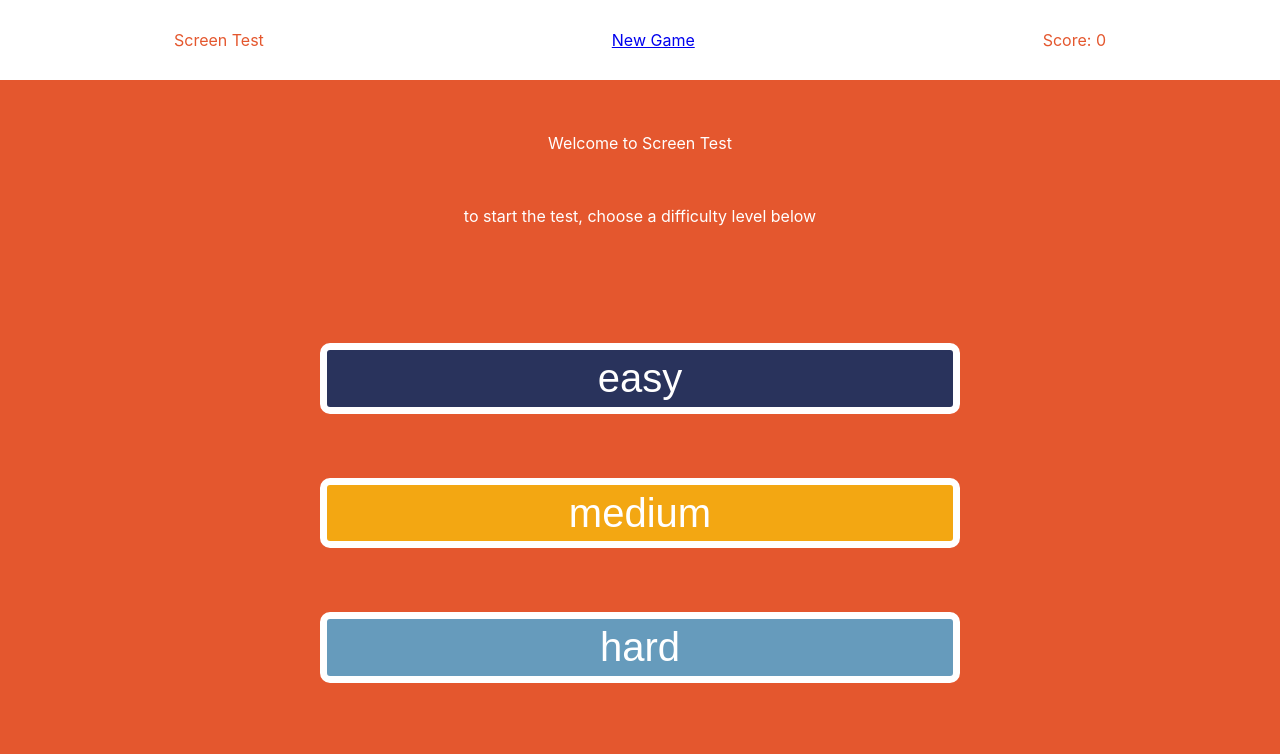
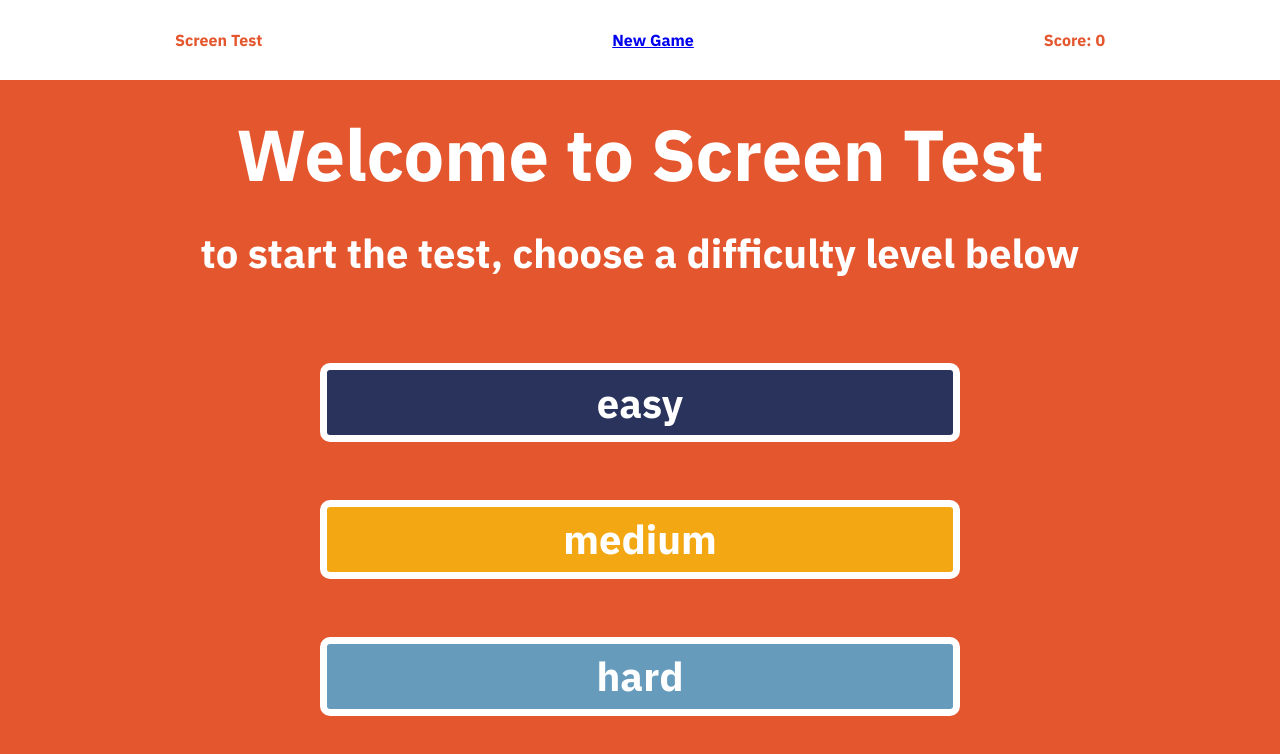
Before and after one commit to cjstarke/screentest, a React (Create React App) app in the folder screen-test/: page / in a window 1280 px wide. Shown: the top 754 px of the page. Built offline with nearby package versions, Linux system fonts and the light colour scheme.

Commit message:
loading working, more css

```diff
--- a/screen-test/src/App.css
+++ b/screen-test/src/App.css
@@ -1,5 +1,9 @@
+@import url('https://fonts.googleapis.com/css?family=IBM+Plex+Mono:400,400i|IBM+Plex+Sans+Condensed:400,400i|IBM+Plex+Sans:100,100i,400,400i,700,700i|IBM+Plex+Serif:400,400i&display=swap');
+
 .App {
   text-align: center;
+  font-family: 'IBM Plex Sans';
+  font-weight: bold;
 }
 
 .App-logo {
--- a/screen-test/src/components/Container.css
+++ b/screen-test/src/components/Container.css
@@ -1,14 +1,19 @@
+@import url('https://fonts.googleapis.com/css?family=IBM+Plex+Mono:400,400i|IBM+Plex+Sans+Condensed:400,400i|IBM+Plex+Sans:100,100i,400,400i,700,700i|IBM+Plex+Serif:400,400i&display=swap');
+
 .contain {
 background-color: #e4572e;
 width: 100%;
 height: 90vh;
-color: white
+color: white;
+font-family: 'IBM Plex Sans';
 }
 button {
   background-color: #669bbc;
   color: white;
   border: 2px white solid;
   border-radius: 10px;
+  font-family: 'IBM Plex Sans';
+  font-weight: bold;
 
 }
 .newgame{
@@ -25,7 +30,7 @@ button {
   align-items: center;
 }
 .start {
-  height:15%;
+  height:17%;
   width:50%;
   font-size: 5vh;
 }
@@ -51,3 +56,9 @@ button {
   color: white ;
   border: 7px solid white;
 }
+.heading {
+  font-size: 9vh;
+}
+.subhead {
+  font-size: 5vh;
+}
--- a/screen-test/src/components/Container.js
+++ b/screen-test/src/components/Container.js
@@ -16,7 +16,8 @@ class Container extends Component {
     this.state = {
       questions: [],
       answers: [],
-      isloading: true
+      isloading: true,
+      gotapi: false
     }
   }
   restartGame = () => {
@@ -36,7 +37,8 @@ class Container extends Component {
       console.log(response.data.results)
       this.setState({
         questions: response.data.results,
-        isloading: false
+        isloading: false,
+        gotapi: true
       })
 
     } catch (error) {
@@ -59,7 +61,7 @@ class Container extends Component {
         />
         <Route
            path={"/questions/:id"}
-          render={(props) => <Question  score={this.props.score} questions={this.state.questions} loading={this.state.isloading} answers={this.state.answers}{...props}/> }
+          render={(props) => <Question api={this.state.gotapi} score={this.props.score} questions={this.state.questions} loading={this.state.isloading} answers={this.state.answers}{...props}/> }
         />
         { this.state.isloading ? (<></>): (<Redirect to = "/questions/0" />)
 
--- a/screen-test/src/screens/Question.js
+++ b/screen-test/src/screens/Question.js
@@ -2,6 +2,10 @@ import React, { Component } from 'react'
 import Button from '../components/Button'
 import ShuffleArr from '../components/ShuffleArr'
 import Replace from '../components/Replace'
+import { Link, Route, Switch, Redirect, } from 'react-router-dom'
+
+
+
 
 class Question extends Component {
   constructor(props) {
@@ -12,18 +16,20 @@ class Question extends Component {
       id: 0,
       isloading: true,
       score: 0,
-
-
+      gotapi: false,
     }
   }
+
   componentDidMount = () => {
-    console.log(this.props)
-
+    console.log(this.props.api)
+    console.log('hello')
+    console.log(this.props.location)
     this.setState({
       questions: this.props.questions,
       id: this.props.match.params.id,
       isloading: this.props.loading,
-      answers: undefined
+      answers: undefined,
+      gotapi: this.props.api
     })
     console.log(`state id: ${this.state.id}`)
   }
@@ -97,11 +103,7 @@ class Question extends Component {
   }
 
   onAnswer = (e) => {
-
-
     const num = e.target.value
-
-
     for (let index = 0; index <= 3; index++) {
       if (this.state.answers[index].guess === 1) {
         let  answers = {...this.state.answers}
@@ -109,16 +111,12 @@ class Question extends Component {
         this.setState({answers})
       }
     }
-
     this.props.score(num)
     const oldid = parseInt(this.props.match.params.id)
     const newid = (oldid + 1)
     console.log(newid)
     console.log(e.target.value)
-
-
     if (newid < 5) {
-
       setTimeout(() => {
         this.setState({
           id: newid
@@ -126,47 +124,31 @@ class Question extends Component {
         this.props.history.push(`/questions/${newid}`)
         this.componentDidMount()
       }, 1500);
-
     } else {
-
       setTimeout(() => {
         this.setState({
           id: 0
         })
         this.props.history.push(`/finalscreen`)
-
       }, 2000);
-
-
     }
-
   }
 
-
   render() {
-    console.log(this.state.questions)
-
+    console.log(this.state.gotapi)
     const { questions, id } = this.state
     const quest = parseInt(id) + 1
-    console.log(id)
-    if (this.state.answers === undefined) {
-
+    if (this.state.answers === undefined && this.state.gotapi === true) {
       this.randomAnswer()
     }
-
+    const dead = 0
     return (
-
-
       <>
-        {this.state.isloading || this.state.answers === undefined ? (<div>start over man</div>) : (<div>
+        {this.state.isloading || this.state.answers === undefined  ? (<div>start over man</div>) : (<div>
           <h1>Question {quest}</h1>
           <h2>{Replace(questions[id].question)}</h2>
           <div>{this.displayAnswers(this.state.answers)}</div>
         </div>)}
-
-
-
-
       </>
     )
   }
```
Also changed, not shown: screen-test/src/components/DisplayAnswers.js (added).
